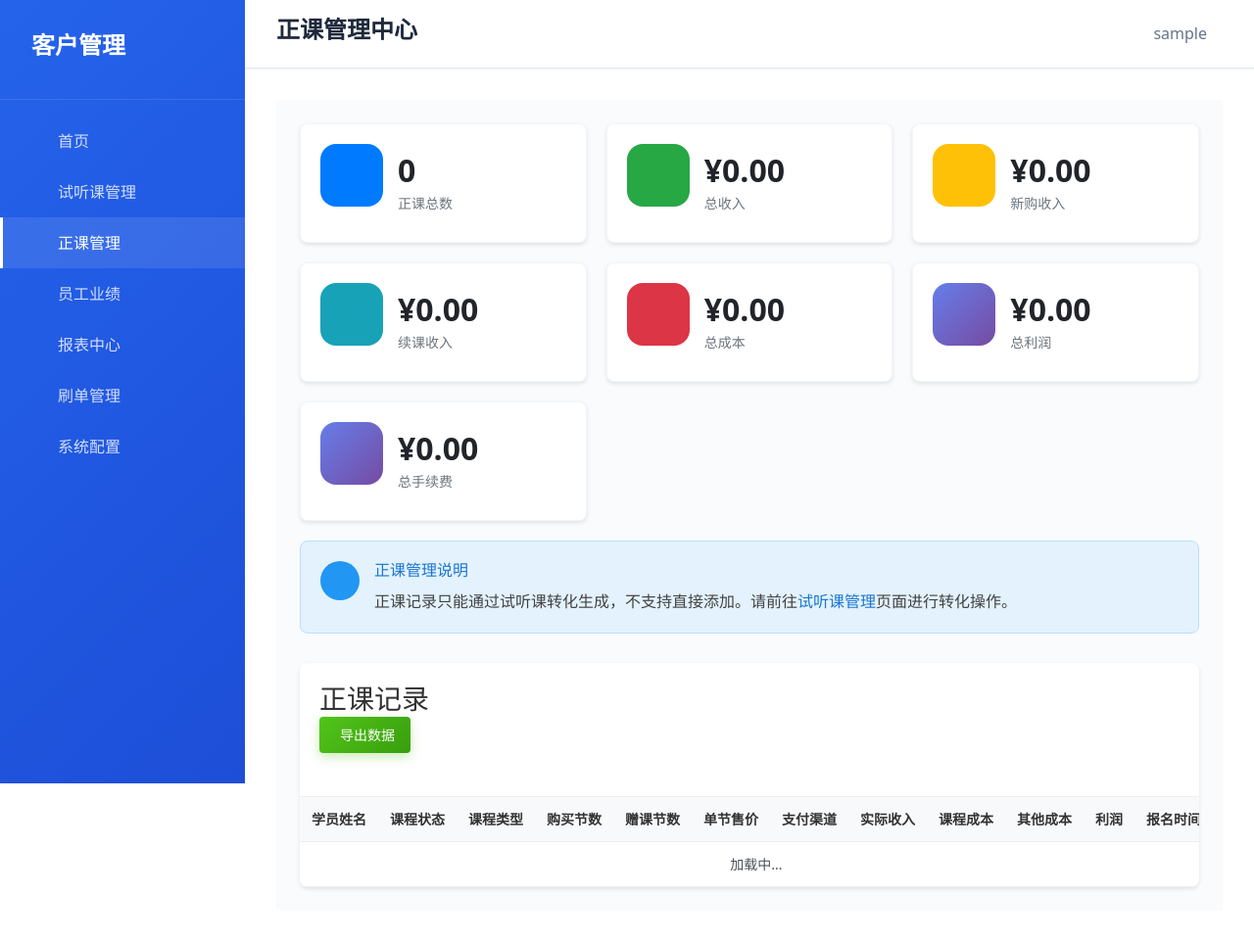
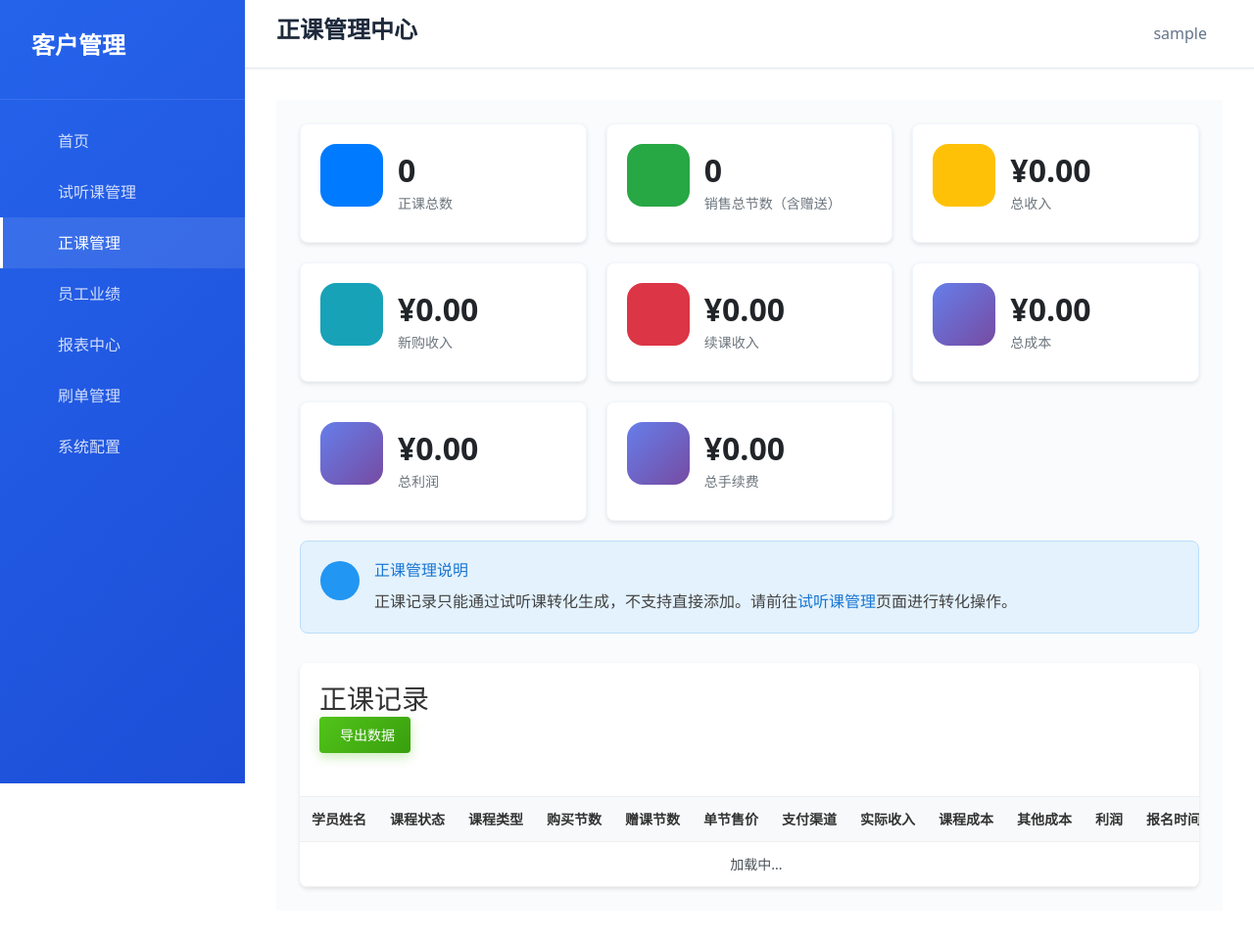
Before and after one commit to Forever5201/yingyukehuguanlixitong, a Flask app: page /formal-courses in a window 1280 px wide. Shown: the whole page at 98% size. Run offline with Flask 3, Linux system fonts and the light colour scheme; the visitor is signed in with stand-in values (Sample User, id 1); data that the repository does not hold is empty.

Commit message:
feat(formal): add total sessions sold (sessions + gifts) card on page

```diff
--- a/app/templates/formal_courses.html
+++ b/app/templates/formal_courses.html
@@ -344,6 +344,16 @@
                 <p>正课总数</p>
             </div>
         </div>
+        <!-- 新增：销售总节数（含赠送） -->
+        <div class="stat-card">
+            <div class="stat-icon">
+                <i class="fas fa-layer-group"></i>
+            </div>
+            <div class="stat-content">
+                <h3 id="stat-total-sessions-sold">0</h3>
+                <p>销售总节数（含赠送）</p>
+            </div>
+        </div>
         <div class="stat-card">
             <div class="stat-icon">
                 <i class="fas fa-money-bill-wave"></i>
@@ -675,6 +685,10 @@ document.addEventListener('DOMContentLoaded', function() {
                 const rr = document.getElementById('stat-renewal-revenue');
                 if (nr) nr.textContent = `¥${(data.new_revenue || 0).toFixed(2)}`;
                 if (rr) rr.textContent = `¥${(data.renewal_revenue || 0).toFixed(2)}`;
+                // 计算销售总节数（购买+赠送）
+                const totalSold = (data.rows || []).reduce((sum, r) => sum + (r.sessions || 0) + (r.gift_sessions || 0), 0);
+                const tss = document.getElementById('stat-total-sessions-sold');
+                if (tss) tss.textContent = totalSold;
             } else {
                 console.error('API返回错误:', data.error);
             }
```
